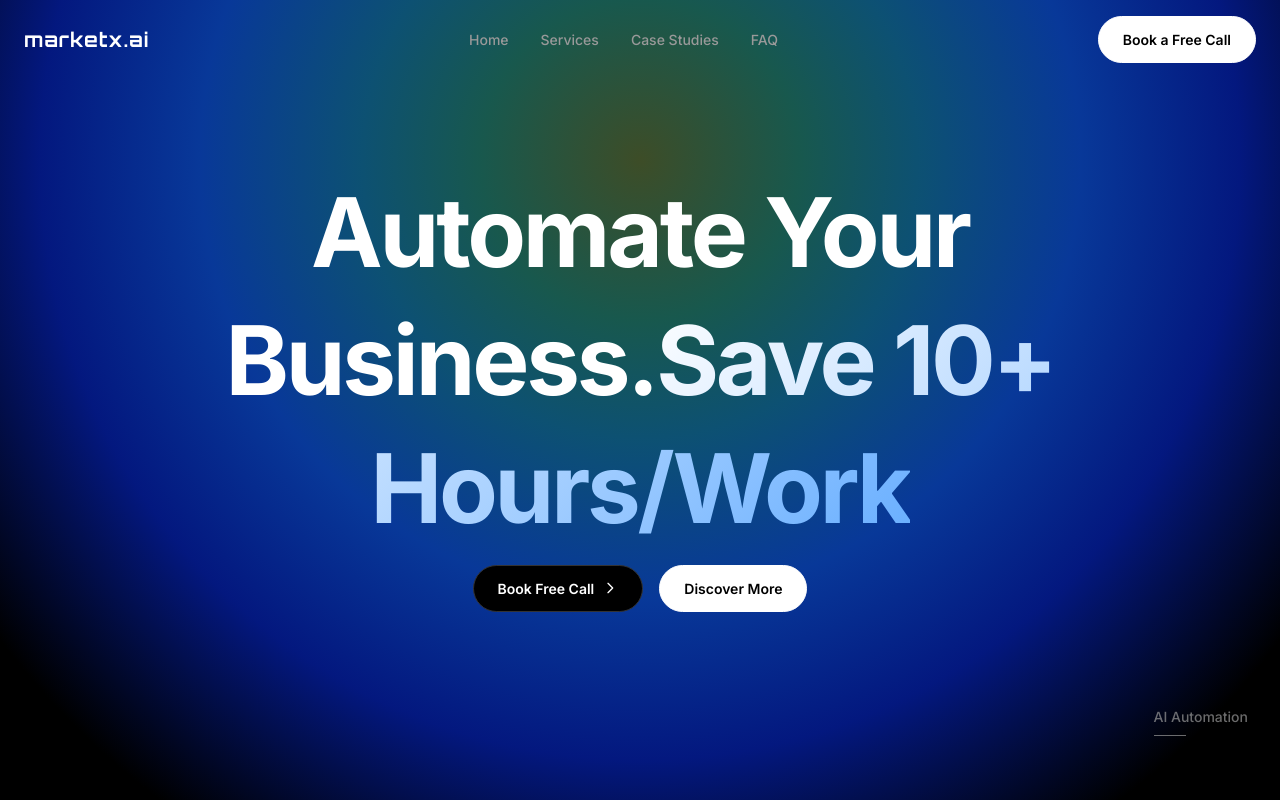
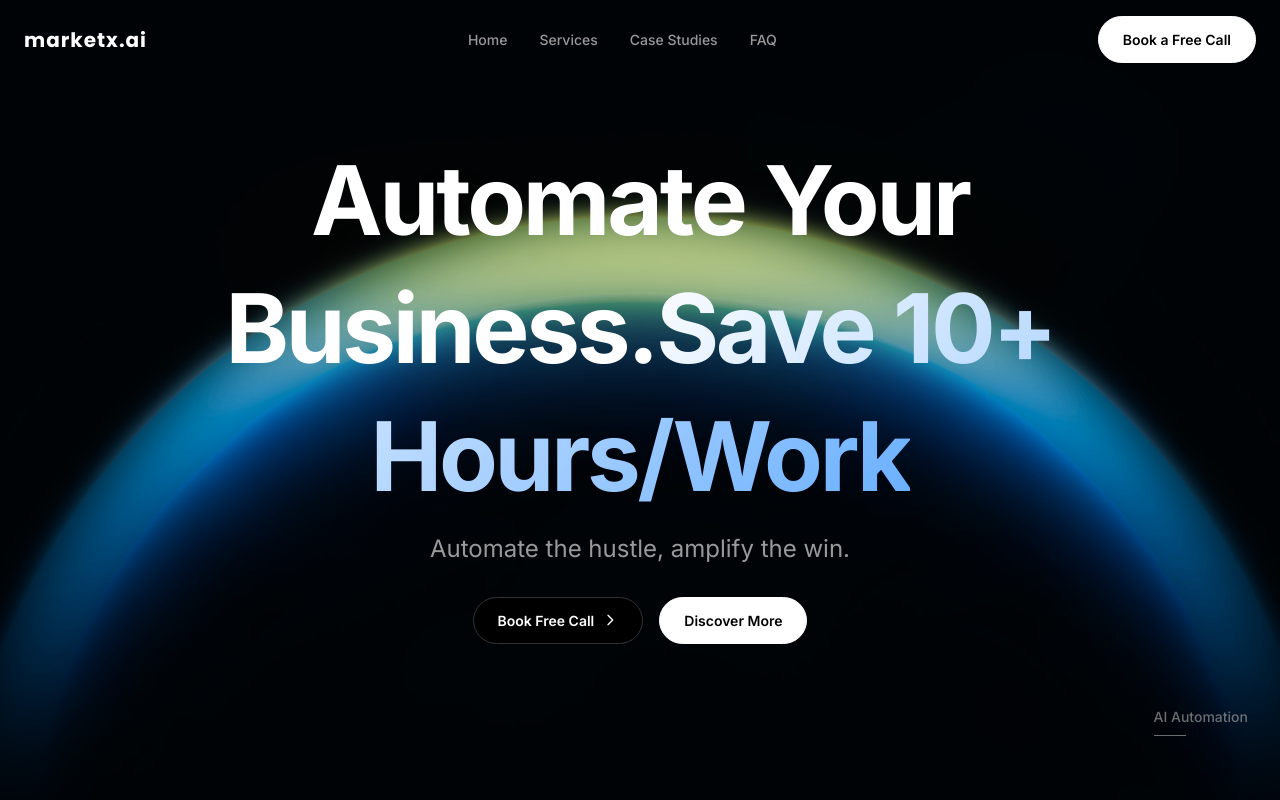
Before and after one commit to theinkspirekit-cmyk/Marketx.ai, a React (Vite) app: page / in a window 1280 px wide. Shown: the top 800 px of the page. Built offline with nearby package versions, Linux system fonts and the light colour scheme; the HTML template or start-up script is replaced by a standard one.

Commit message:
Refactor: Update hero section and navigation

```diff
--- a/index.html
+++ b/index.html
@@ -5,7 +5,7 @@
     <meta name="viewport" content="width=device-width, initial-scale=1.0" />
     <link rel="preconnect" href="https://fonts.googleapis.com">
     <link rel="preconnect" href="https://fonts.gstatic.com" crossorigin>
-    <link href="https://fonts.googleapis.com/css2?family=Inter:wght@300;400;500;600;700;800;900&family=Orbitron:wght@400;500;600;700;800;900&display=swap" rel="stylesheet">
+    <link href="https://fonts.googleapis.com/css2?family=Inter:wght@300;400;500;600;700;800;900&family=Orbitron:wght@400;500;600;700;800;900&family=Poppins:wght@400;500;600;700;800;900&display=swap" rel="stylesheet">
     <title>Automate Your Business | Save 10+ Hours/Week with Smart Automation</title>
     <meta name="description" content="Transform your business with custom automation solutions. Save 10+ hours per week with AI-powered workflows, lead generation, and process optimization. Book your free strategy call today." />
     <meta name="author" content="Lovable" />
--- a/src/components/Footer.tsx
+++ b/src/components/Footer.tsx
@@ -10,7 +10,7 @@ const Footer = () => {
           {/* Brand */}
           <div>
             <div className="flex items-center space-x-2 mb-4">
-              <span className="font-bold text-lg text-foreground font-orbitron tracking-wider">marketx.ai</span>
+              <span className="font-bold text-lg text-foreground font-poppins tracking-wider">marketx.ai</span>
             </div>
             <p className="text-muted-foreground text-sm leading-relaxed">
               Transforming businesses through intelligent automation.
@@ -84,7 +84,9 @@ const Footer = () => {
                 Book Free Call →
               </a>
               <div className="text-muted-foreground text-sm">
-                <div>📧 hello@marketx.ai</div>
+                <div>
+                  📧 <a href="mailto:katkamdheekshitdatta@gmail.com" className="hover:text-primary transition-colors">katkamdheekshitdatta@gmail.com</a>
+                </div>
                 <div>📞 Available 24/7</div>
               </div>
               <div className="flex items-center space-x-2 text-sm">
--- a/src/components/Header.tsx
+++ b/src/components/Header.tsx
@@ -14,12 +14,12 @@ const Header = () => {
       behavior: 'smooth'
     });
   };
-  return <header className={`fixed top-0 w-full z-50 transition-all duration-300 ${isScrolled ? 'glass-card border-b' : 'bg-transparent'}`}>
+  return <header className={`fixed top-0 w-full z-50 transition-all duration-300 ${isScrolled ? 'glass-card border-b rounded-3xl mx-4 mt-4' : 'bg-transparent'}`}>
       <nav className="container mx-auto px-6 py-4 my-0">
         <div className="flex items-center justify-between mx-0">
           {/* Logo */}
           <div className="flex items-center space-x-2">
-            <span className="text-xl font-bold text-foreground font-orbitron tracking-wider">marketx.ai</span>
+            <span className="text-xl font-bold text-foreground font-poppins tracking-wider">marketx.ai</span>
           </div>
 
           {/* Navigation matching reference */}
--- a/src/components/Hero.tsx
+++ b/src/components/Hero.tsx
@@ -1,14 +1,27 @@
 import { Button } from "@/components/ui/button";
-import heroAutomation from "@/assets/hero-automation.jpg";
+import { useState } from "react";
+import gradientBg from "@/assets/gradient-bg.png";
+
 const Hero = () => {
+  const [showCalendly, setShowCalendly] = useState(false);
+
   const scrollToSection = (id: string) => {
     document.getElementById(id)?.scrollIntoView({
       behavior: 'smooth'
     });
   };
+
   return <section id="home" className="min-h-screen flex items-center justify-center relative overflow-hidden">
-      {/* Exact radial gradient background matching reference */}
-      <div className="radial-bg"></div>
+      {/* Background image */}
+      <div
+        className="absolute inset-0 z-0"
+        style={{
+          backgroundImage: `url(${gradientBg})`,
+          backgroundSize: 'cover',
+          backgroundPosition: 'center',
+          backgroundRepeat: 'no-repeat'
+        }}
+      ></div>
 
 
       {/* Main Content - exact typography matching reference */}
@@ -25,26 +38,57 @@ const Hero = () => {
             <span className="gradient-text-ref text-8xl text-gray-500 px-0 my-0 mx-0 py-[15px]">Save 10+ Hours/Work</span>
           </h1>
 
+          <p className="text-xl md:text-2xl text-muted-foreground mb-8">
+            Automate the hustle, amplify the win.
+          </p>
+
 
 
           {/* Buttons matching reference style */}
           <div className="flex flex-col sm:flex-row gap-4 justify-center items-center mb-16">
-            <a
-              href="https://calendly.com/katkamdheekshitdatta/30min"
-              target="_blank"
-              rel="noopener noreferrer"
+            <button
+              onClick={() => setShowCalendly(true)}
               className="btn-secondary-ref inline-flex items-center space-x-2"
             >
               <span>Book Free Call</span>
               <svg className="w-4 h-4" fill="none" stroke="currentColor" viewBox="0 0 24 24">
                 <path strokeLinecap="round" strokeLinejoin="round" strokeWidth={2} d="M9 5l7 7-7 7" />
               </svg>
-            </a>
+            </button>
 
             <button onClick={() => scrollToSection('services')} className="btn-primary-ref">
               Discover More
             </button>
           </div>
+
+          {/* Calendly Widget Modal */}
+          {showCalendly && (
+            <div
+              className="fixed inset-0 z-50 flex items-center justify-center bg-black/80 backdrop-blur-sm"
+              onClick={() => setShowCalendly(false)}
+            >
+              <div
+                className="relative w-full max-w-4xl h-[80vh] bg-white rounded-lg overflow-hidden"
+                onClick={(e) => e.stopPropagation()}
+              >
+                <button
+                  onClick={() => setShowCalendly(false)}
+                  className="absolute top-4 right-4 z-10 bg-black/50 hover:bg-black/70 text-white rounded-full p-2 transition-colors"
+                >
+                  <svg className="w-6 h-6" fill="none" stroke="currentColor" viewBox="0 0 24 24">
+                    <path strokeLinecap="round" strokeLinejoin="round" strokeWidth={2} d="M6 18L18 6M6 6l12 12" />
+                  </svg>
+                </button>
+                <iframe
+                  src="https://calendly.com/katkamdheekshitdatta/30min"
+                  width="100%"
+                  height="100%"
+                  frameBorder="0"
+                  title="Schedule a meeting"
+                ></iframe>
+              </div>
+            </div>
+          )}
 
           {/* Bottom scroll indicator matching reference */}
           <div className="absolute bottom-8 left-1/2 transform -translate-x-1/2">
--- a/tailwind.config.ts
+++ b/tailwind.config.ts
@@ -17,6 +17,7 @@ export default {
         'inter': ['Inter', 'sans-serif'],
         'sans': ['Inter', 'sans-serif'],
         'orbitron': ['Orbitron', 'sans-serif'],
+        'poppins': ['Poppins', 'sans-serif'],
       },
       colors: {
         border: "hsl(var(--border))",
```
Also changed, not shown: src/assets/gradient-bg.png (added).
